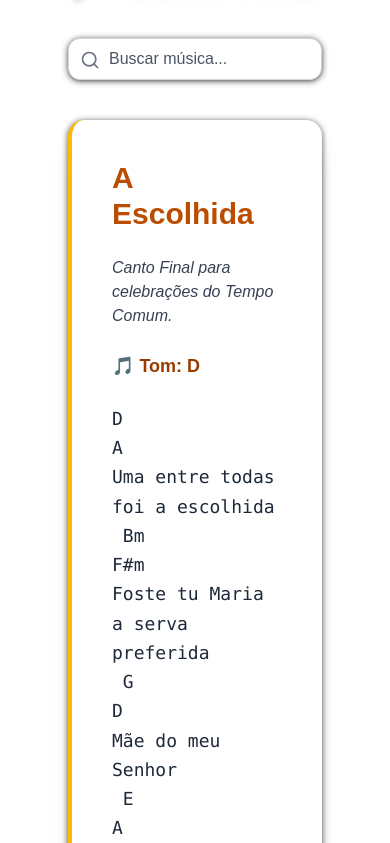
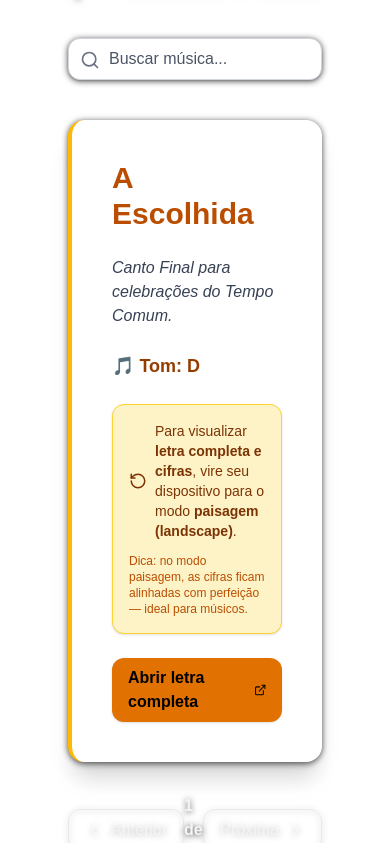
Before and after one commit to robsonalbuquerquedev/cantosjsm, a Next.js app: page /final in a window 390 px wide. Shown: the part 901-1744 px from the top of the page. Built offline with nearby package versions, Linux system fonts and the light colour scheme.

Commit message:
update: Component SongList.tsx

```diff
--- a/src/components/SongList.tsx
+++ b/src/components/SongList.tsx
@@ -3,7 +3,14 @@
 import { useEffect, useState } from "react";
 import { Song } from "@/types/song";
 import { motion, AnimatePresence } from "framer-motion";
-import { Search, ChevronLeft, ChevronRight, ExternalLink } from "lucide-react";
+import {
+    Search,
+    ChevronLeft,
+    ChevronRight,
+    ExternalLink,
+    RotateCcw,
+    Music,
+} from "lucide-react";
 
 interface SongListProps {
     category: Song["category"];
@@ -14,6 +21,18 @@ export default function SongList({ category, title }: SongListProps) {
     const [songs, setSongs] = useState<Song[]>([]);
     const [currentIndex, setCurrentIndex] = useState(0);
     const [searchTerm, setSearchTerm] = useState("");
+    const [isLandscape, setIsLandscape] = useState(true);
+
+    useEffect(() => {
+        function detectOrientation() {
+            const { innerWidth, innerHeight } = window;
+            setIsLandscape(innerWidth > innerHeight);
+        }
+
+        detectOrientation();
+        window.addEventListener("resize", detectOrientation);
+        return () => window.removeEventListener("resize", detectOrientation);
+    }, []);
 
     useEffect(() => {
         async function fetchSongs() {
@@ -47,11 +66,11 @@ export default function SongList({ category, title }: SongListProps) {
         <main className="min-h-screen w-full flex flex-col items-center px-6 py-16">
 
             {/* Título */}
-            <h1 className="text-4xl font-extrabold text-white drop-shadow-lg mb-10">
+            <h1 className="text-4xl font-extrabold text-white drop-shadow-lg mb-10 text-center">
                 {title}
             </h1>
 
-            {/* 🔎 Campo de busca — agora sólido */}
+            {/* Campo de busca */}
             <div className="relative w-full max-w-md mb-10">
                 <Search className="absolute left-3 top-3 text-gray-500" size={20} />
                 <input
@@ -62,15 +81,91 @@ export default function SongList({ category, title }: SongListProps) {
                         setSearchTerm(e.target.value);
                         setCurrentIndex(0);
                     }}
-                    className="w-full bg-white border border-gray-300 rounded-xl py-2 pl-10 pr-4 text-black placeholder-gray-600 focus:outline-none focus:ring-2 focus:ring-amber-500 shadow"
+                    className="
+                        w-full bg-white border border-gray-300 rounded-xl
+                        py-2 pl-10 pr-4 text-black placeholder-gray-600
+                        focus:outline-none focus:ring-2 focus:ring-amber-500 shadow
+                    "
                 />
             </div>
 
-            {/* Conteúdo */}
-            {filteredSongs.length === 0 ? (
-                <p className="text-gray-200 italic">Nenhum canto encontrado.</p>
-            ) : (
+            {/* Nenhuma música encontrada */}
+            {filteredSongs.length === 0 && (
+                <p className="text-gray-100 italic">Nenhum canto encontrado.</p>
+            )}
+
+            {/* Conteúdo principal */}
+            {filteredSongs.length > 0 && (
                 <div className="w-full max-w-3xl">
+
+                    {/* 🎛️ PORTRAIT MODE (INFORMAÇÕES) */}
+                    {!isLandscape && (
+                        <motion.div
+                            initial={{ opacity: 0, y: 20 }}
+                            animate={{ opacity: 1, y: 0 }}
+                            transition={{ duration: 0.4 }}
+                            className="
+                                bg-white text-black rounded-2xl p-10 shadow-xl
+                                border-l-4 border-amber-400 space-y-6
+                            "
+                        >
+                            <h2 className="text-3xl font-bold text-amber-700">
+                                {currentSong?.name}
+                            </h2>
+
+                            {currentSong?.description && (
+                                <p className="text-gray-700 italic">{currentSong.description}</p>
+                            )}
+
+                            {currentSong?.key && (
+                                <p className="text-lg font-semibold text-amber-800">
+                                    🎵 Tom: {currentSong.key}
+                                </p>
+                            )}
+
+                            <div
+                                className="
+    bg-amber-100 text-amber-900
+    border border-amber-300
+    rounded-xl px-4 py-4
+    text-sm shadow
+    flex flex-col gap-3
+  "
+                            >
+                                <p className="flex items-center gap-2">
+                                    <RotateCcw size={18} className="flex-shrink-0" />
+                                    <span>
+                                        Para visualizar <strong>letra completa e cifras</strong>,
+                                        vire seu dispositivo para o modo <strong>paisagem (landscape)</strong>.
+                                    </span>
+                                </p>
+
+                                <p className="text-xs text-amber-700">
+                                    Dica: no modo paisagem, as cifras ficam alinhadas com perfeição — ideal para músicos.
+                                </p>
+                            </div>
+
+                            {/* Botão para letra completa (se houver) */}
+                            {currentSong?.fullLyricsUrl && (
+                                <a
+                                    href={currentSong.fullLyricsUrl}
+                                    target="_blank"
+                                    className="
+                                        inline-flex items-center gap-2
+                                        bg-amber-600 hover:bg-amber-500
+                                        text-black px-4 py-2 rounded-xl
+                                        font-semibold transition shadow
+                                    "
+                                >
+                                    Abrir letra completa
+                                    <ExternalLink size={16} />
+                                </a>
+                            )}
+                        </motion.div>
+                    )}
+
+                    {/* 🎼 LANDSCAPE MODE (LETRA + CIFRA) */}
+                    {isLandscape && (
                         <AnimatePresence mode="wait">
                             <motion.article
                                 key={currentSong?.id}
@@ -85,36 +180,32 @@ export default function SongList({ category, title }: SongListProps) {
                                     space-y-6
                                 "
                             >
-                            {/* 🎶 Nome */}
                                 <h2 className="text-3xl font-bold text-amber-700">
                                     {currentSong?.name}
                                 </h2>
 
-                            {/* ℹ️ Descrição */}
+                                {currentSong?.description && (
                                     <p className="text-gray-700 italic">
-                                {currentSong?.description}
+                                        {currentSong.description}
                                     </p>
+                                )}
 
-                            {/* 🎵 Tom */}
                                 {currentSong?.key && (
                                     <p className="text-lg font-semibold text-amber-800">
                                         🎵 Tom: {currentSong.key}
                                     </p>
                                 )}
 
-                            {/* 🎼 Letra (trecho permitido) */}
                                 <pre className="whitespace-pre-wrap text-lg leading-relaxed text-gray-800">
                                     {currentSong?.lyrics}
                                 </pre>
 
-                            {/* 📜 Direitos autorais */}
                                 {currentSong?.copyright && (
                                     <p className="text-sm text-gray-600 italic">
                                         {currentSong?.copyright}
                                     </p>
                                 )}
 
-                            {/* 🔗 Link para letra completa */}
                                 {currentSong?.fullLyricsUrl && (
                                     <a
                                         href={currentSong.fullLyricsUrl}
@@ -131,17 +222,17 @@ export default function SongList({ category, title }: SongListProps) {
                                     </a>
                                 )}
 
-                            {/* ⚖️ Aviso legal */}
                                 {!currentSong?.isPublicDomain && currentSong?.fullLyricsUrl && (
-                                <p className="text-xs text-gray-500 mt-3 italic">
-                                    Exibido apenas trecho permitido da obra, conforme legislação de direitos autorais.
+                                    <p className="text-xs text-gray-500 italic">
+                                        Exibido apenas trecho permitido da obra, conforme legislação.
                                         Para a letra completa, acesse o link acima.
                                     </p>
                                 )}
                             </motion.article>
                         </AnimatePresence>
+                    )}
 
-                    {/* Navegação */}
+                    {/* Navegação entre músicas */}
                     <div className="flex justify-between items-center mt-8">
                         <button
                             onClick={prevSong}
@@ -158,7 +249,7 @@ export default function SongList({ category, title }: SongListProps) {
                             <ChevronLeft size={18} /> Anterior
                         </button>
 
-                        <span className="text-gray-200">
+                        <span className="text-gray-100 font-semibold">
                             {currentIndex + 1} de {filteredSongs.length}
                         </span>
 
```
Lines whose indentation alone changed are shown as unchanged.
